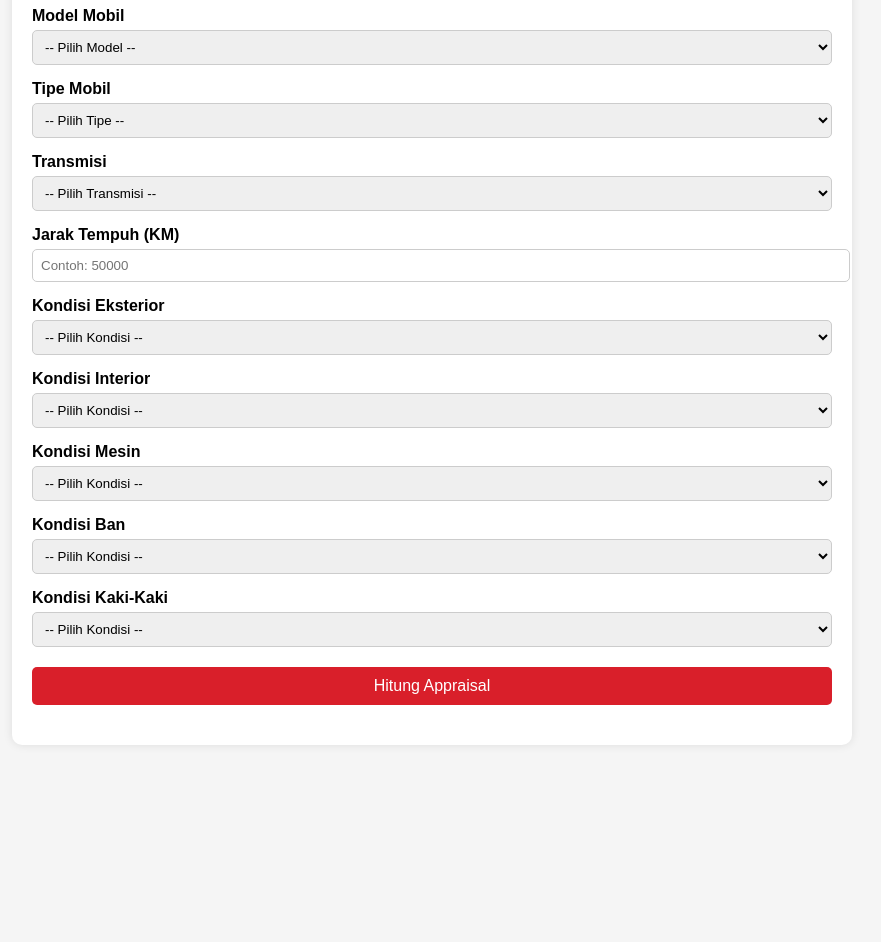
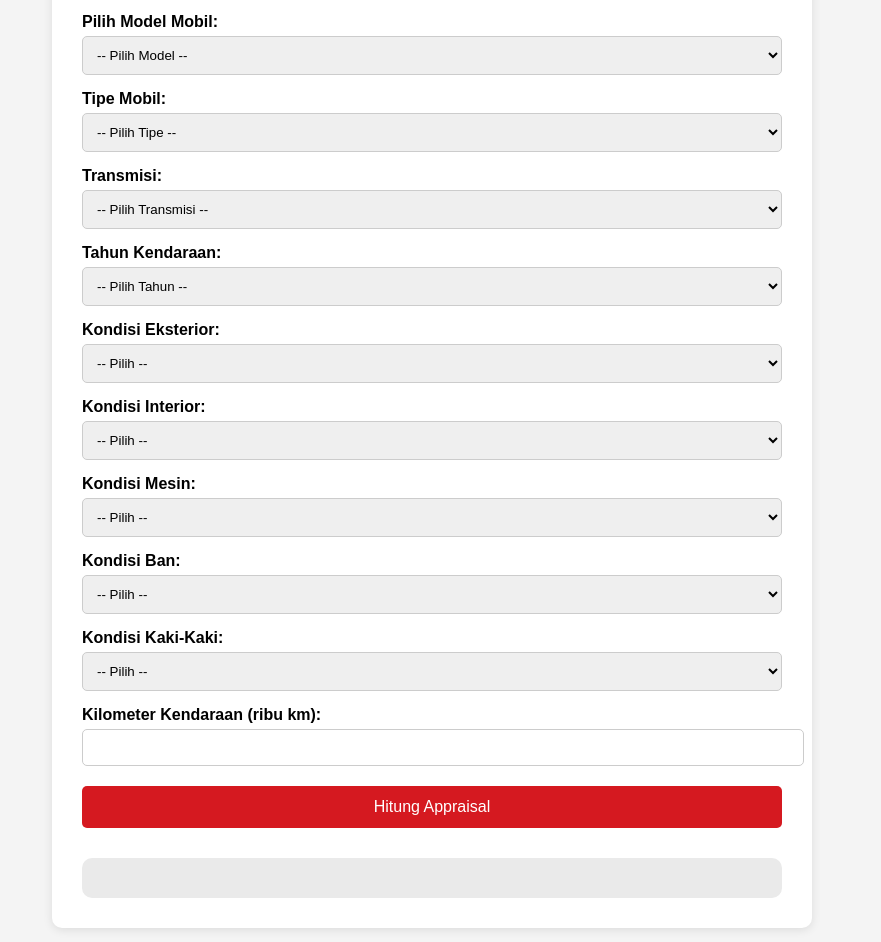
Before and after one commit to AgungToyotacabbatuampar/appraisal-form, a plain HTML site: page index.html in a window 1280 px wide. Shown: the part 170-1112 px from the top of the page, without its empty margins (208-1089 px from the left). Before the commit the page ends 935 px from the top, so only its background shows below. Drawn offline with Linux system fonts and the light colour scheme.

Commit message:
Update index.html

```diff
--- a/index.html
+++ b/index.html
@@ -1,213 +1,217 @@
 <!DOCTYPE html>
 <html lang="id">
 <head>
-  <meta charset="UTF-8" />
-  <meta name="viewport" content="width=device-width, initial-scale=1.0"/>
-  <title>Form Appraisal Kendaraan - Agung Toyota</title>
+  <meta charset="UTF-8">
+  <meta name="viewport" content="width=device-width, initial-scale=1.0">
+  <title>Form Appraisal Mobil</title>
   <style>
     body {
       font-family: Arial, sans-serif;
-      background: #f5f5f5;
-      margin: 0;
+      background-color: #f4f4f4;
       padding: 20px;
     }
     .container {
-      background: #fff;
-      max-width: 800px;
+      max-width: 700px;
       margin: auto;
-      padding: 20px;
+      background: white;
+      padding: 30px;
       border-radius: 10px;
-      box-shadow: 0 0 10px rgba(0,0,0,0.1);
+      box-shadow: 0 2px 10px rgba(0,0,0,0.1);
     }
-    h1 {
+    h2 {
       text-align: center;
-      color: #d91f2a;
-    }
-    img.logo {
-      display: block;
-      margin: 0 auto 20px auto;
-      max-width: 180px;
+      margin-bottom: 20px;
     }
     label {
       display: block;
       margin-top: 15px;
       font-weight: bold;
     }
-    select, input[type="number"] {
+    select, input {
       width: 100%;
-      padding: 8px;
+      padding: 10px;
       margin-top: 5px;
       border-radius: 5px;
       border: 1px solid #ccc;
     }
     button {
-      background: #d91f2a;
+      margin-top: 20px;
+      width: 100%;
+      padding: 12px;
+      background-color: #d51920;
       color: white;
       border: none;
-      padding: 10px 20px;
-      margin-top: 20px;
       border-radius: 5px;
+      font-size: 16px;
       cursor: pointer;
-      width: 100%;
-      font-size: 16px;
     }
     .result {
-      margin-top: 20px;
-      font-size: 18px;
-      font-weight: bold;
-      text-align: center;
-      color: #333;
+      margin-top: 30px;
+      background-color: #eaeaea;
+      padding: 20px;
+      border-radius: 10px;
+    }
+    img.logo {
+      width: 180px;
+      display: block;
+      margin: 0 auto 20px;
     }
   </style>
 </head>
 <body>
   <div class="container">
-    <img src="logo-agung-toyota.png" alt="Logo Agung Toyota" class="logo" />
-    <h1>Form Appraisal Kendaraan</h1>
-    <form id="appraisalForm">
-      <label for="model">Model Mobil</label>
-      <select id="model" required>
+    <img src="logo-agung-toyota.png" alt="Logo Agung Toyota" class="logo">
+    <h2>Form Appraisal Mobil Bekas Toyota</h2>
+
+    <label for="model">Pilih Model Mobil:</label>
+    <select id="model">
       <option value="">-- Pilih Model --</option>
       <option value="Avanza">Avanza</option>
       <option value="Rush">Rush</option>
       <option value="Innova">Innova</option>
+      <option value="Fortuner">Fortuner</option>
+      <option value="Calya">Calya</option>
       <option value="Agya">Agya</option>
-        <option value="Raize">Raize</option>
+      <option value="Veloz">Veloz</option>
+      <option value="Yaris">Yaris</option>
+      <option value="Sienta">Sienta</option>
     </select>
 
-      <label for="type">Tipe Mobil</label>
-      <select id="type" required>
+    <label for="type">Tipe Mobil:</label>
+    <select id="type">
       <option value="">-- Pilih Tipe --</option>
       <option value="G">G</option>
       <option value="E">E</option>
       <option value="V">V</option>
+      <option value="Q">Q</option>
+      <option value="TRD">TRD</option>
       <option value="GR">GR</option>
-        <option value="Q">Q</option>
     </select>
 
-      <label for="transmission">Transmisi</label>
-      <select id="transmission" required>
+    <label for="transmission">Transmisi:</label>
+    <select id="transmission">
       <option value="">-- Pilih Transmisi --</option>
-        <option value="AT">AT</option>
-        <option value="MT">MT</option>
+      <option value="MT">Manual (MT)</option>
+      <option value="AT">Automatic (AT)</option>
+      <option value="CVT">CVT</option>
     </select>
 
-      <script>
-  const yearSelect = document.getElementById("year");
-  const currentYear = new Date().getFullYear();
-  for (let i = 0; i <= 10; i++) {
-    const year = currentYear - i;
-    const option = document.createElement("option");
-    option.value = year;
-    option.textContent = year;
-    yearSelect.appendChild(option);
-  }
-</script>
-
-      <label for="km">Jarak Tempuh (KM)</label>
-      <input type="number" id="km" placeholder="Contoh: 50000" required />
-
-      <label for="eksterior">Kondisi Eksterior</label>
-      <select id="eksterior" required>
-        <option value="">-- Pilih Kondisi --</option>
-        <option value="5">Sangat Baik</option>
-        <option value="4">Baik</option>
-        <option value="3">Cukup</option>
-        <option value="2">Kurang</option>
-        <option value="1">Buruk</option>
+    <label for="year">Tahun Kendaraan:</label>
+    <select id="year">
+      <option value="">-- Pilih Tahun --</option>
+      <option value="2018">2018</option>
+      <option value="2019">2019</option>
+      <option value="2020">2020</option>
+      <option value="2021">2021</option>
+      <option value="2022">2022</option>
     </select>
 
-      <label for="interior">Kondisi Interior</label>
-      <select id="interior" required>
-        <option value="">-- Pilih Kondisi --</option>
-        <option value="5">Sangat Baik</option>
-        <option value="4">Baik</option>
-        <option value="3">Cukup</option>
-        <option value="2">Kurang</option>
+    <label for="eksterior">Kondisi Eksterior:</label>
+    <select id="eksterior">
+      <option value="">-- Pilih --</option>
       <option value="1">Buruk</option>
+      <option value="2">Cukup</option>
+      <option value="3">Baik</option>
+      <option value="4">Sangat Baik</option>
+      <option value="5">Istimewa</option>
     </select>
 
-      <label for="mesin">Kondisi Mesin</label>
-      <select id="mesin" required>
-        <option value="">-- Pilih Kondisi --</option>
-        <option value="5">Sangat Baik</option>
-        <option value="4">Baik</option>
-        <option value="3">Cukup</option>
-        <option value="2">Kurang</option>
+    <label for="interior">Kondisi Interior:</label>
+    <select id="interior">
+      <option value="">-- Pilih --</option>
       <option value="1">Buruk</option>
+      <option value="2">Cukup</option>
+      <option value="3">Baik</option>
+      <option value="4">Sangat Baik</option>
+      <option value="5">Istimewa</option>
     </select>
 
-      <label for="ban">Kondisi Ban</label>
-      <select id="ban" required>
-        <option value="">-- Pilih Kondisi --</option>
-        <option value="5">Sangat Baik</option>
-        <option value="4">Baik</option>
-        <option value="3">Cukup</option>
-        <option value="2">Kurang</option>
+    <label for="mesin">Kondisi Mesin:</label>
+    <select id="mesin">
+      <option value="">-- Pilih --</option>
       <option value="1">Buruk</option>
+      <option value="2">Cukup</option>
+      <option value="3">Baik</option>
+      <option value="4">Sangat Baik</option>
+      <option value="5">Istimewa</option>
     </select>
 
-      <label for="kaki">Kondisi Kaki-Kaki</label>
-      <select id="kaki" required>
-        <option value="">-- Pilih Kondisi --</option>
-        <option value="5">Sangat Baik</option>
-        <option value="4">Baik</option>
-        <option value="3">Cukup</option>
-        <option value="2">Kurang</option>
+    <label for="ban">Kondisi Ban:</label>
+    <select id="ban">
+      <option value="">-- Pilih --</option>
       <option value="1">Buruk</option>
+      <option value="2">Cukup</option>
+      <option value="3">Baik</option>
+      <option value="4">Sangat Baik</option>
+      <option value="5">Istimewa</option>
     </select>
 
-      <button type="submit">Hitung Appraisal</button>
-    </form>
+    <label for="kaki">Kondisi Kaki-Kaki:</label>
+    <select id="kaki">
+      <option value="">-- Pilih --</option>
+      <option value="1">Buruk</option>
+      <option value="2">Cukup</option>
+      <option value="3">Baik</option>
+      <option value="4">Sangat Baik</option>
+      <option value="5">Istimewa</option>
+    </select>
 
-    <div class="result" id="result"></div>
+    <label for="km">Kilometer Kendaraan (ribu km):</label>
+    <input type="number" id="km" min="0">
+
+    <button onclick="calculateAppraisal()">Hitung Appraisal</button>
+
+    <div id="result" class="result"></div>
   </div>
 
   <script>
-    document.getElementById("appraisalForm").addEventListener("submit", function (e) {
-      e.preventDefault();
+    const basePrices = {
+      "Avanza": 180,
+      "Rush": 220,
+      "Innova": 300,
+      "Fortuner": 420,
+      "Calya": 140,
+      "Agya": 130,
+      "Veloz": 200,
+      "Yaris": 260,
+      "Sienta": 240
+    };
 
-      const model = document.getElementById("model").value;
-      const type = document.getElementById("type").value;
-      const transmission = document.getElementById("transmission").value;
-      const year = parseInt(document.getElementById("year").value);
-      const km = parseInt(document.getElementById("km").value);
-      const eksterior = parseInt(document.getElementById("eksterior").value);
-      const interior = parseInt(document.getElementById("interior").value);
-      const mesin = parseInt(document.getElementById("mesin").value);
-      const ban = parseInt(document.getElementById("ban").value);
-      const kaki = parseInt(document.getElementById("kaki").value);
+    function calculateAppraisal() {
+      const model = document.getElementById('model').value;
+      const year = parseInt(document.getElementById('year').value);
+      const km = parseFloat(document.getElementById('km').value);
+      const eksterior = parseInt(document.getElementById('eksterior').value);
+      const interior = parseInt(document.getElementById('interior').value);
+      const mesin = parseInt(document.getElementById('mesin').value);
+      const ban = parseInt(document.getElementById('ban').value);
+      const kaki = parseInt(document.getElementById('kaki').value);
+      const type = document.getElementById('type').value;
+      const transmission = document.getElementById('transmission').value;
 
-      if (!model || !type || !transmission || isNaN(year) || isNaN(km) || isNaN(eksterior) || isNaN(interior) || isNaN(mesin) || isNaN(ban) || isNaN(kaki)) {
-        document.getElementById("result").textContent = "Harap lengkapi semua isian.";
+      if (!model || !year || isNaN(km) || !eksterior || !interior || !mesin || !ban || !kaki || !type || !transmission) {
+        alert("Mohon lengkapi semua kolom!");
         return;
       }
 
-      // Estimasi harga pasar dasar berdasarkan model
-      let basePrice = {
-        Avanza: 180000000,
-        Rush: 220000000,
-        Innova: 300000000,
-        Agya: 160000000,
-        Raize: 230000000,
-      }[model] || 200000000;
+      let price = basePrices[model] || 200;
+      const currentYear = new Date().getFullYear();
+      const age = currentYear - year;
 
-      // Penyesuaian berdasarkan tahun
-      const yearAdjustment = (2025 - year) * 0.05;
-      basePrice *= (1 - yearAdjustment);
+      price -= age * 10; // depresiasi usia (10 juta per tahun)
+      price -= km * 0.5; // depresiasi km (500rb per 1.000 km)
 
-      // Penyesuaian berdasarkan kilometer
-      if (km > 100000) basePrice *= 0.85;
-      else if (km > 50000) basePrice *= 0.9;
-      else if (km > 20000) basePrice *= 0.95;
+      const conditionScore = (eksterior + interior + mesin + ban + kaki) / 5;
+      price *= (0.7 + (conditionScore / 10)); // pengaruh kondisi
 
-      // Skor kondisi
-      const totalScore = eksterior + interior + mesin + ban + kaki;
-      const conditionMultiplier = totalScore / 25; // Max score = 25
-      const finalPrice = Math.round(basePrice * conditionMultiplier);
+      // Tambahan nilai berdasarkan tipe dan transmisi
+      if (type === "GR" || type === "TRD") price += 10;
+      if (transmission === "AT" || transmission === "CVT") price += 5;
 
-      document.getElementById("result").textContent = `Estimasi Harga Appraisal: Rp ${finalPrice.toLocaleString("id-ID")}`;
-    });
+      if (price < 0) price = 0;
+
+      document.getElementById('result').innerHTML = `<h3>Perkiraan Harga Appraisal:</h3><p>Rp ${Math.round(price)} juta</p>`;
+    }
   </script>
 </body>
 </html>
```
Lines whose indentation alone changed are shown as unchanged.
